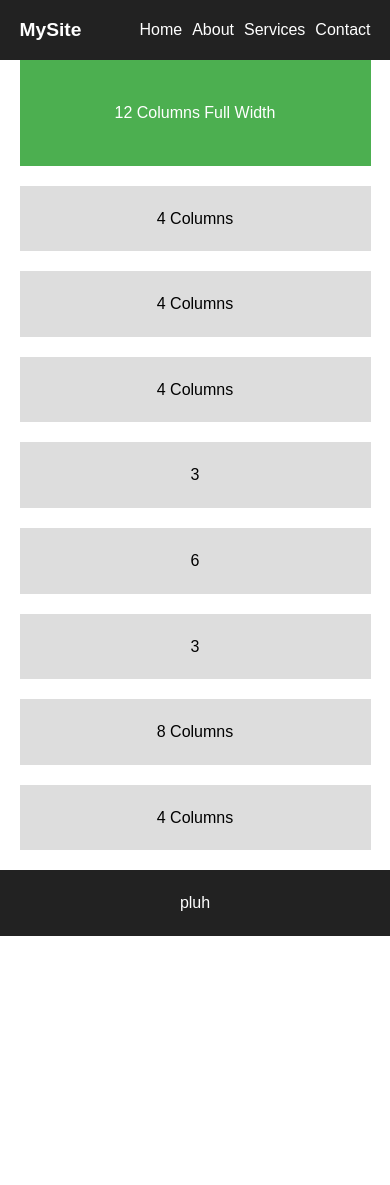
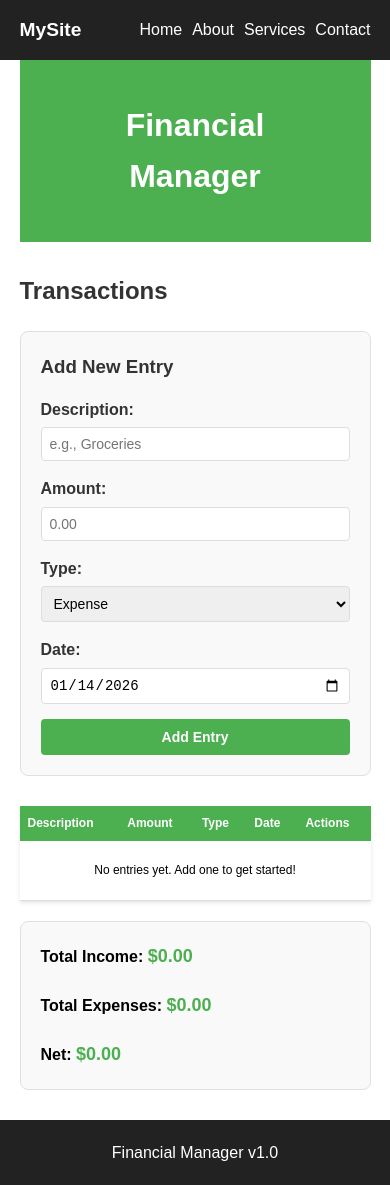
Before and after one commit to Owen-Schade/hs-finance-protosite, a plain HTML site: page index.html in a window 390 px wide. Before the commit the page ends 936 px from the top, so only its background shows below. Drawn offline with Linux system fonts and the light colour scheme.

Commit message:
vibe coding is so friggin cool

```diff
--- a/css/styles.css
+++ b/css/styles.css
@@ -93,6 +93,178 @@ body {
   color: white;
 }
 
+/* FINANCIAL SECTION */
+.financial-section {
+  margin: 30px 0;
+}
+
+.financial-section h2 {
+  margin-bottom: 20px;
+  font-size: 1.5rem;
+  color: #333;
+}
+
+/* FORM STYLES */
+.form-section {
+  background: #f9f9f9;
+  padding: 20px;
+  border-radius: 8px;
+  margin-bottom: 30px;
+  border: 1px solid #e0e0e0;
+}
+
+.form-section h3 {
+  margin-bottom: 15px;
+  color: #333;
+}
+
+#entryForm {
+  display: grid;
+  grid-template-columns: repeat(auto-fit, minmax(200px, 1fr));
+  gap: 15px;
+}
+
+.form-group {
+  display: flex;
+  flex-direction: column;
+}
+
+.form-group label {
+  margin-bottom: 5px;
+  font-weight: bold;
+  color: #333;
+}
+
+.form-group input,
+.form-group select {
+  padding: 8px;
+  border: 1px solid #ddd;
+  border-radius: 4px;
+  font-size: 14px;
+}
+
+.form-group input:focus,
+.form-group select:focus {
+  outline: none;
+  border-color: #4CAF50;
+  box-shadow: 0 0 5px rgba(76, 175, 80, 0.3);
+}
+
+/* BUTTON STYLES */
+.btn {
+  padding: 10px 20px;
+  border: none;
+  border-radius: 4px;
+  cursor: pointer;
+  font-size: 14px;
+  font-weight: bold;
+  transition: background-color 0.3s;
+}
+
+.btn-primary {
+  background-color: #4CAF50;
+  color: white;
+  grid-column: 1 / -1;
+}
+
+.btn-primary:hover {
+  background-color: #45a049;
+}
+
+.btn-secondary {
+  background-color: #999;
+  color: white;
+}
+
+.btn-secondary:hover {
+  background-color: #888;
+}
+
+.btn-edit {
+  background-color: #2196F3;
+  color: white;
+  padding: 5px 10px;
+  font-size: 12px;
+  margin-right: 5px;
+}
+
+.btn-edit:hover {
+  background-color: #1976D2;
+}
+
+.btn-delete {
+  background-color: #f44336;
+  color: white;
+  padding: 5px 10px;
+  font-size: 12px;
+}
+
+.btn-delete:hover {
+  background-color: #da190b;
+}
+
+/* TABLE STYLES */
+.finance-table {
+  width: 100%;
+  border-collapse: collapse;
+  margin-bottom: 20px;
+  box-shadow: 0 2px 4px rgba(0,0,0,0.1);
+}
+
+.finance-table thead {
+  background-color: #4CAF50;
+  color: white;
+}
+
+.finance-table th {
+  padding: 12px;
+  text-align: left;
+  font-weight: bold;
+}
+
+.finance-table td {
+  padding: 12px;
+  border-bottom: 1px solid #ddd;
+}
+
+.finance-table tbody tr:hover {
+  background-color: #f5f5f5;
+}
+
+.finance-table tbody tr.income {
+  background-color: #e8f5e9;
+}
+
+.finance-table tbody tr.expense {
+  background-color: #ffebee;
+}
+
+.actions {
+  white-space: nowrap;
+}
+
+/* SUMMARY STYLES */
+.summary {
+  background: #f9f9f9;
+  padding: 20px;
+  border-radius: 8px;
+  border: 1px solid #e0e0e0;
+  display: grid;
+  grid-template-columns: repeat(auto-fit, minmax(200px, 1fr));
+  gap: 20px;
+}
+
+.summary p {
+  margin: 0;
+  font-size: 16px;
+  font-weight: bold;
+}
+
+.summary span {
+  color: #4CAF50;
+  font-size: 18px;
+}
+
 /* RESPONSIVE */
 @media (max-width: 768px) {
   .row {
@@ -106,4 +278,27 @@ body {
   .nav-links {
     gap: 10px;
   }
+
+  #entryForm {
+    grid-template-columns: 1fr;
+  }
+
+  .btn-primary {
+    grid-column: 1 / -1;
+  }
+
+  .finance-table {
+    font-size: 12px;
+  }
+
+  .finance-table th,
+  .finance-table td {
+    padding: 8px;
+  }
+
+  .btn-edit,
+  .btn-delete {
+    padding: 4px 8px;
+    font-size: 11px;
+  }
 }
--- a/index.html
+++ b/index.html
@@ -2,7 +2,7 @@
 <html lang="en">
 <head>
   <meta charset="UTF-8">
-  <title>12 Column CSS Grid</title>
+  <title>Financial Manager</title>
   <link rel="stylesheet" href="css/styles.css">
 </head>
 <body>
@@ -22,31 +22,66 @@
 
   <!-- MAIN CONTENT -->
   <main class="container">
-    <div class="row">
-      <div class="col-12 hero">12 Columns Full Width</div>
+    <div class="hero">
+      <h1>Financial Manager</h1>
     </div>
 
-    <div class="row">
-      <div class="col-4 box">4 Columns</div>
-      <div class="col-4 box">4 Columns</div>
-      <div class="col-4 box">4 Columns</div>
-    </div>
+    <div class="financial-section">
+      <h2>Transactions</h2>
 
-    <div class="row">
-      <div class="col-3 box">3</div>
-      <div class="col-6 box">6</div>
-      <div class="col-3 box">3</div>
-    </div>
+      <div class="form-section">
+        <h3 id="form-title">Add New Entry</h3>
+        <form id="entryForm">
+          <div class="form-group">
+            <label for="description">Description:</label>
+            <input type="text" id="description" placeholder="e.g., Groceries" required>
+          </div>
+          <div class="form-group">
+            <label for="amount">Amount:</label>
+            <input type="number" id="amount" placeholder="0.00" step="0.01" required>
+          </div>
+          <div class="form-group">
+            <label for="type">Type:</label>
+            <select id="type" required>
+              <option value="expense">Expense</option>
+              <option value="income">Income</option>
+            </select>
+          </div>
+          <div class="form-group">
+            <label for="date">Date:</label>
+            <input type="date" id="date" required>
+          </div>
+          <button type="submit" class="btn btn-primary">Add Entry</button>
+          <button type="button" class="btn btn-secondary" id="cancelBtn" style="display:none;">Cancel</button>
+        </form>
+      </div>
 
-    <div class="row">
-      <div class="col-8 box">8 Columns</div>
-      <div class="col-4 box">4 Columns</div>
+      <table class="finance-table">
+        <thead>
+          <tr>
+            <th>Description</th>
+            <th>Amount</th>
+            <th>Type</th>
+            <th>Date</th>
+            <th>Actions</th>
+          </tr>
+        </thead>
+        <tbody id="tableBody">
+        </tbody>
+      </table>
+
+      <div class="summary">
+        <p>Total Income: <span id="totalIncome">$0.00</span></p>
+        <p>Total Expenses: <span id="totalExpenses">$0.00</span></p>
+        <p>Net: <span id="netAmount">$0.00</span></p>
+      </div>
     </div>
   </main>
 
   <footer class="footer">
-    pluh
+    Financial Manager v1.0
   </footer>
 
+  <script src="js/app.js"></script>
 </body>
 </html>
--- /dev/null
+++ b/js/app.js
@@ -0,0 +1,173 @@
+// Financial Manager App
+class FinancialManager {
+  constructor() {
+    this.entries = JSON.parse(localStorage.getItem('financialEntries')) || [];
+    this.editingId = null;
+    this.initElements();
+    this.attachEventListeners();
+    this.renderTable();
+    this.updateSummary();
+  }
+
+  initElements() {
+    this.form = document.getElementById('entryForm');
+    this.descInput = document.getElementById('description');
+    this.amountInput = document.getElementById('amount');
+    this.typeInput = document.getElementById('type');
+    this.dateInput = document.getElementById('date');
+    this.tableBody = document.getElementById('tableBody');
+    this.cancelBtn = document.getElementById('cancelBtn');
+    this.formTitle = document.getElementById('form-title');
+  }
+
+  attachEventListeners() {
+    this.form.addEventListener('submit', (e) => this.handleSubmit(e));
+    this.cancelBtn.addEventListener('click', () => this.cancelEdit());
+
+    // Set today's date as default
+    const today = new Date().toISOString().split('T')[0];
+    this.dateInput.value = today;
+  }
+
+  handleSubmit(e) {
+    e.preventDefault();
+
+    const entry = {
+      id: this.editingId || Date.now(),
+      description: this.descInput.value,
+      amount: parseFloat(this.amountInput.value),
+      type: this.typeInput.value,
+      date: this.dateInput.value
+    };
+
+    if (this.editingId) {
+      // Update existing entry
+      const index = this.entries.findIndex(e => e.id === this.editingId);
+      if (index !== -1) {
+        this.entries[index] = entry;
+      }
+      this.cancelEdit();
+    } else {
+      // Add new entry
+      this.entries.push(entry);
+    }
+
+    this.saveToLocalStorage();
+    this.renderTable();
+    this.updateSummary();
+    this.form.reset();
+    const today = new Date().toISOString().split('T')[0];
+    this.dateInput.value = today;
+  }
+
+  editEntry(id) {
+    const entry = this.entries.find(e => e.id === id);
+    if (!entry) return;
+
+    this.editingId = id;
+    this.descInput.value = entry.description;
+    this.amountInput.value = entry.amount;
+    this.typeInput.value = entry.type;
+    this.dateInput.value = entry.date;
+
+    this.formTitle.textContent = 'Edit Entry';
+    this.cancelBtn.style.display = 'inline-block';
+    this.form.querySelector('button[type="submit"]').textContent = 'Update Entry';
+
+    // Scroll to form
+    document.querySelector('.form-section').scrollIntoView({ behavior: 'smooth' });
+  }
+
+  deleteEntry(id) {
+    if (confirm('Are you sure you want to delete this entry?')) {
+      this.entries = this.entries.filter(e => e.id !== id);
+      this.saveToLocalStorage();
+      this.renderTable();
+      this.updateSummary();
+    }
+  }
+
+  cancelEdit() {
+    this.editingId = null;
+    this.formTitle.textContent = 'Add New Entry';
+    this.cancelBtn.style.display = 'none';
+    this.form.querySelector('button[type="submit"]').textContent = 'Add Entry';
+    this.form.reset();
+    const today = new Date().toISOString().split('T')[0];
+    this.dateInput.value = today;
+  }
+
+  renderTable() {
+    this.tableBody.innerHTML = '';
+
+    if (this.entries.length === 0) {
+      this.tableBody.innerHTML = '<tr><td colspan="5" style="text-align: center; padding: 20px;">No entries yet. Add one to get started!</td></tr>';
+      return;
+    }
+
+    // Sort entries by date (newest first)
+    const sorted = [...this.entries].sort((a, b) => new Date(b.date) - new Date(a.date));
+
+    sorted.forEach(entry => {
+      const row = document.createElement('tr');
+      row.className = entry.type;
+
+      const formattedAmount = this.formatCurrency(entry.amount);
+      const formattedDate = this.formatDate(entry.date);
+
+      row.innerHTML = `
+        <td>${entry.description}</td>
+        <td>${formattedAmount}</td>
+        <td><span style="text-transform: capitalize;">${entry.type}</span></td>
+        <td>${formattedDate}</td>
+        <td class="actions">
+          <button class="btn btn-edit" onclick="app.editEntry(${entry.id})">Edit</button>
+          <button class="btn btn-delete" onclick="app.deleteEntry(${entry.id})">Delete</button>
+        </td>
+      `;
+
+      this.tableBody.appendChild(row);
+    });
+  }
+
+  updateSummary() {
+    const totalIncome = this.entries
+      .filter(e => e.type === 'income')
+      .reduce((sum, e) => sum + e.amount, 0);
+
+    const totalExpenses = this.entries
+      .filter(e => e.type === 'expense')
+      .reduce((sum, e) => sum + e.amount, 0);
+
+    const net = totalIncome - totalExpenses;
+
+    document.getElementById('totalIncome').textContent = this.formatCurrency(totalIncome);
+    document.getElementById('totalExpenses').textContent = this.formatCurrency(totalExpenses);
+
+    const netElement = document.getElementById('netAmount');
+    netElement.textContent = this.formatCurrency(net);
+    netElement.style.color = net >= 0 ? '#4CAF50' : '#f44336';
+  }
+
+  formatCurrency(amount) {
+    return new Intl.NumberFormat('en-US', {
+      style: 'currency',
+      currency: 'USD'
+    }).format(amount);
+  }
+
+  formatDate(dateString) {
+    const options = { year: 'numeric', month: 'short', day: 'numeric' };
+    return new Date(dateString).toLocaleDateString('en-US', options);
+  }
+
+  saveToLocalStorage() {
+    localStorage.setItem('financialEntries', JSON.stringify(this.entries));
+  }
+}
+
+// Initialize app when DOM is loaded
+let app;
+document.addEventListener('DOMContentLoaded', () => {
+  app = new FinancialManager();
+});
```
